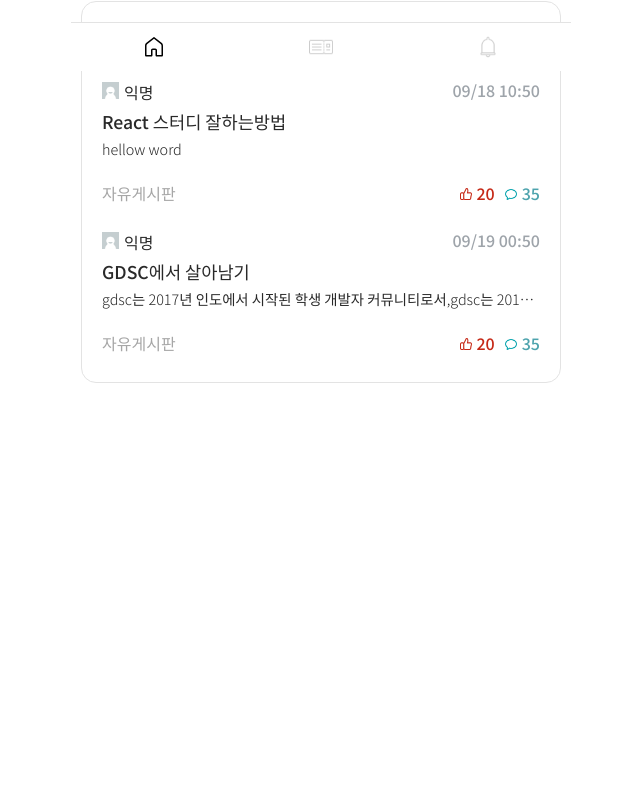
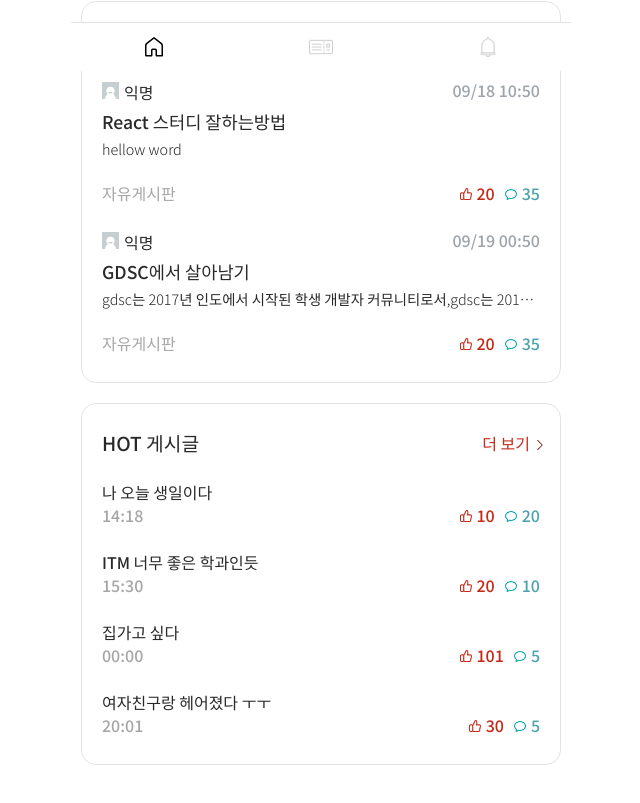
Before and after one commit to InHyeok-J/GDSCTimeFront, a React (Create React App) app in the folder js/: page / in a window 1280 px wide. Shown: the part 729-1532 px from the top of the page, without its empty margins (319-959 px from the left). Before the commit the page ends 1182 px from the top, so only its background shows below. Built offline with nearby package versions, Linux system fonts and the light colour scheme.

Commit message:
feat: 메인-HOT게시글 완성

```diff
--- /dev/null
+++ b/js/src/layout/PreviewOnly.jsx
@@ -0,0 +1,62 @@
+import React from 'react';
+import styled from 'styled-components';
+import likeImg from '../assets/icon/like.png';
+import commentImg from '../assets/icon/comment.png';
+import { COLORS } from '../components/Colors';
+
+const PreviewOnlyWrapper = styled.div`
+    width: 100%;
+    height: 50px;
+    margin-top: 20px;
+    .date {
+        color: ${COLORS.grey_text};
+    }
+    .title {
+        font-size: 1rem;
+    }
+    .like-comments-block {
+        display: flex;
+        justify-content: space-between;
+        align-items: center;
+    }
+    img {
+        width: 12px;
+        height: 12px;
+        margin-right: 5px;
+    }
+    .like {
+        color: ${COLORS.red};
+        margin-right: 10px;
+    }
+    .comments {
+        color: ${COLORS.blue};
+        width: auto;
+    }
+    div + div {
+        margin-top: 5px;
+    }
+`;
+
+const PreviewOnly = ({ title, date, like, comments }) => {
+    console.log(title);
+    return (
+        <PreviewOnlyWrapper>
+            <div className="title">{title}</div>
+            <div className="like-comments-block">
+                <span className="date">{date}</span>
+                <span>
+                    <span className="like">
+                        <img src={likeImg} alt="like" />
+                        {like}
+                    </span>
+                    <span className="comments">
+                        <img src={commentImg} alt="comments" />
+                        {comments}
+                    </span>
+                </span>
+            </div>
+        </PreviewOnlyWrapper>
+    );
+};
+
+export default PreviewOnly;
--- a/js/src/pages/Main/components/Popular.jsx
+++ b/js/src/pages/Main/components/Popular.jsx
@@ -0,0 +1,35 @@
+import React from 'react';
+import styled from 'styled-components';
+import BoardBox from '../../../components/BoardBox';
+import BoardTitle from '../../../layout/BoardTitle';
+import { dummyHot } from '../../../components/dummyData';
+import PreviewOnly from '../../../layout/PreviewOnly';
+
+const PopularWrapper = styled.div`
+    width: 100%;
+    padding: 10px;
+    height: auto;
+    box-sizing: border-box;
+`;
+
+const Popular = () => {
+    console.log(dummyHot);
+    return (
+        <PopularWrapper>
+            <BoardBox>
+                <BoardTitle more={true}>HOT 게시글</BoardTitle>
+                {dummyHot.map((v) => (
+                    <PreviewOnly
+                        key={v.key}
+                        title={v.title}
+                        date={v.date}
+                        like={v.like}
+                        comments={v.comments}
+                    />
+                ))}
+            </BoardBox>
+        </PopularWrapper>
+    );
+};
+
+export default Popular;
--- a/js/src/pages/Main/index.jsx
+++ b/js/src/pages/Main/index.jsx
@@ -6,6 +6,7 @@ import TopGuide from './components/TopGuide';
 import LinkList from './components/LinkList';
 import MyBoard from './components/MyBoard';
 import RealTimeBoard from './components/RealTimeBoard';
+import Popular from './components/Popular';
 
 const Index = () => {
     return (
@@ -15,6 +16,7 @@ const Index = () => {
             <LinkList />
             <MyBoard />
             <RealTimeBoard />
+            <Popular />
             <BottomNavigation activeNum={1} />
         </>
     );
```
